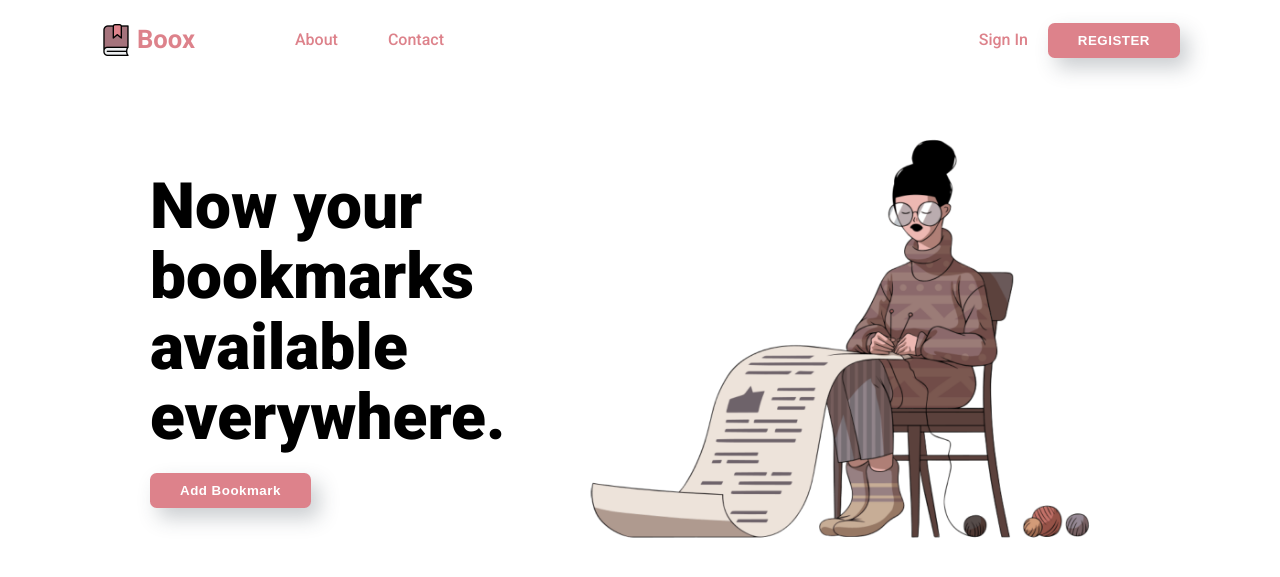
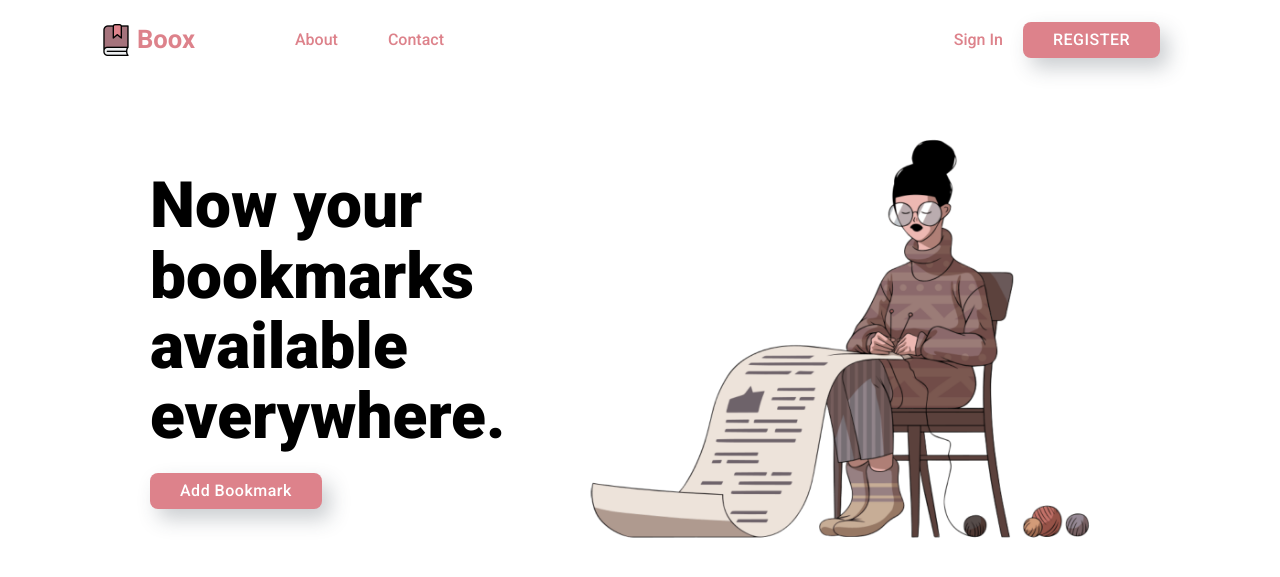
Before and after one commit to hiwijaya/boox, a Django app: page / in a window 1280 px wide. Shown: the top 577 px of the page. Run offline with Django 3.2, Linux system fonts and the light colour scheme.

Commit message:
preparing auth template

```diff
--- a/project/app/views.py
+++ b/project/app/views.py
@@ -3,3 +3,17 @@ from django.shortcuts import render
 
 def index(request):
     return render(request, 'index.html')
+
+
+def signin(request):
+    context = {
+        'flag': 'SIGNIN'
+    }
+    return render(request, 'auth.html', context)
+
+
+def signup(request):
+    context = {
+        'flag': 'SIGNUP',
+    }
+    return render(request, 'auth.html', context)
--- a/project/static/css/styles.css
+++ b/project/static/css/styles.css
@@ -53,7 +53,7 @@ a {
     color: #DD828B;
 }
 
-.header .menu, .header .register {
+.header .menu, .header .auth {
     display: flex;
     align-items: center;
 }
@@ -65,10 +65,9 @@ a {
     margin-right: 50px;
     color: #DD828B;
 }
-.header .register a {
+.header .auth a {
     font-weight: 500;
     margin-right: 20px;
-    color: #DD828B;
 }
 
 .landing .content {
@@ -96,14 +95,14 @@ a {
 }
 
 
-button {
+button, .button {
     display: inline-block;
     border: none;
     padding: 10px 30px;
     outline: none;
     letter-spacing: 0.5px;
     text-decoration: none;
-    font-weight: 700;
+    font-weight: 500;
     color: #FFF;
     background-color: #DD828B;
     border-radius: 0.5em;
@@ -111,6 +110,6 @@ button {
     transition: all 0.3s ease;
     cursor: pointer;
 }
-button:hover {
+button:hover, .button:hover {
     box-shadow: 8px 10px 20px 0 rgba(46, 61, 73, 0.15);
 }
--- a/project/templates/index.html
+++ b/project/templates/index.html
@@ -34,15 +34,15 @@
                 <a href="/about">About</a>
                 <a href="/contact">Contact</a>
             </div>
-            <div class="register">
+            <div class="auth">
                 <a href="/signin">Sign In</a>
-                <button type="button">REGISTER</button>
+                <a class="button" href="/signup">REGISTER</a>
             </div>
         </div>
         <div class="content">
             <div class="left">
                 <h1>Now your <br/> bookmarks <br/> available <br/> everywhere.</h1>
-                <button type="button">Add Bookmark</button>
+               <a class="button" href="/signup">Add Bookmark</a>
             </div>
             <div class="right">
                 <img src="{% static '/img/woman.png' %}" alt="woman"/>
--- a/project/urls.py
+++ b/project/urls.py
@@ -18,7 +18,10 @@ from django.urls import path
 
 from .app import views
 
+
 urlpatterns = [
     path('admin/', admin.site.urls),
+    path('signup/', views.signup),
+    path('signin/', views.signin),
     path('', views.index)
 ]
```
Also changed, not shown: project/templates/auth.html (added, +28 -0 lines).
